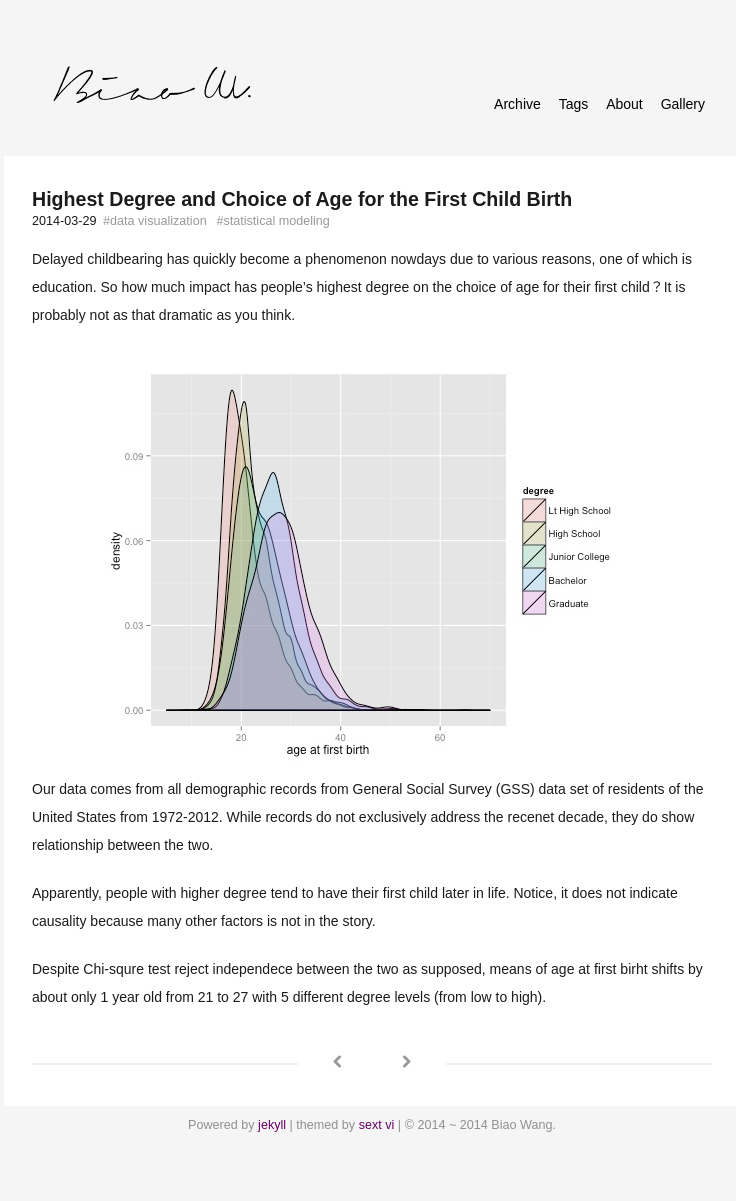
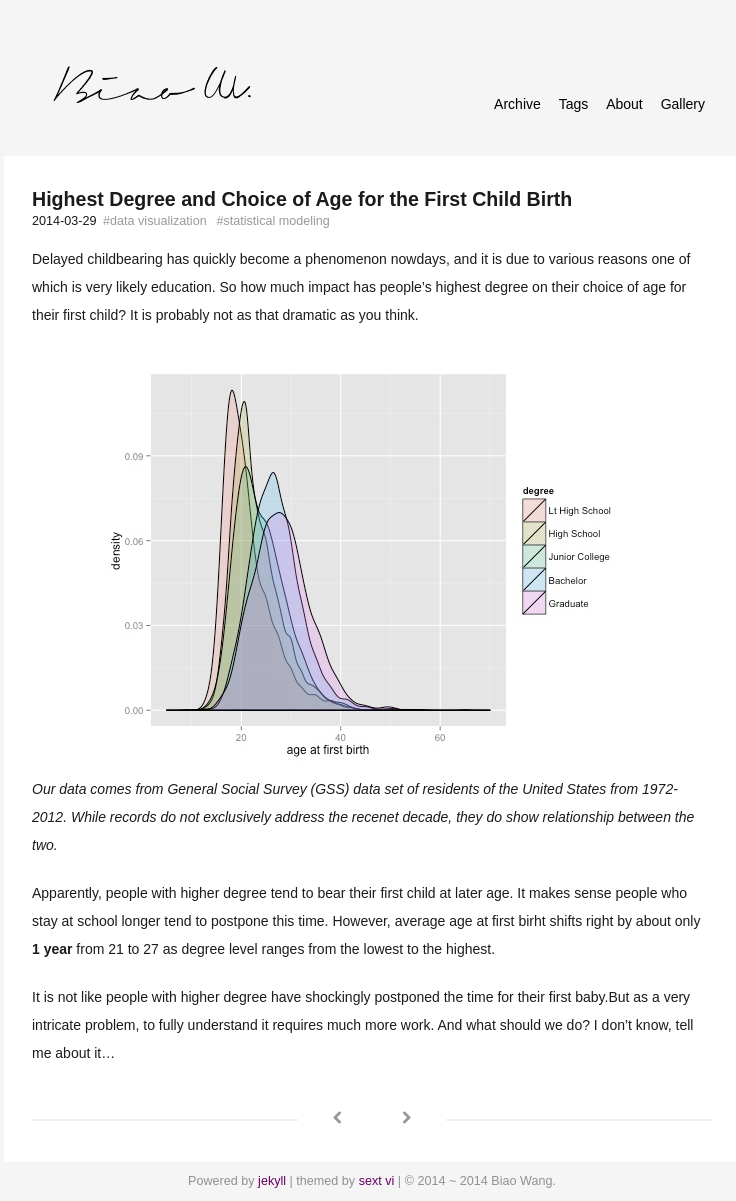
Before and after one commit to biaowww/biaowww.github.io, a Jekyll site: the page built from _posts/2014-03-29-degree-and-childbirth.md, in a window 1280 px wide. Shown: the whole page, without its empty margins (268-1004 px from the left). Built offline with Jekyll 4.4.1, drawn with Linux system fonts in a browser that asks for light colours; some web fonts are replaced; Markdown is read by kramdown in place of the engine named in the settings; before the commit the page ends 1145 px from its top, so only the background shows below that.

Commit message:
Update some posts

```diff
--- a/_posts/2014-03-29-degree-and-childbirth.md
+++ b/_posts/2014-03-29-degree-and-childbirth.md
@@ -6,11 +6,11 @@ tags:
   - statistical modeling
 ---
 
-Delayed childbearing has quickly become a phenomenon nowdays due to various reasons, one of which is education. So how much impact has people's highest degree on the choice of age for their first child？It is probably not as that dramatic as you think.
+Delayed childbearing has quickly become a phenomenon nowdays, and it is due to various reasons one of which is very likely education. So how much impact has people's highest degree on their choice of age for their first child? It is probably not as that dramatic as you think.
 
 ![](/media/img/childbearing.jpg)
-Our data comes from all demographic records from General Social Survey (GSS) data set of residents of the United States from 1972-2012. While records do not exclusively address the recenet decade, they do show relationship between the two.
+*Our data comes from General Social Survey (GSS) data set of residents of the United States from 1972-2012. While records do not exclusively address the recenet decade, they do show relationship between the two.*
 
-Apparently, people with higher degree tend to have their first child later in life. Notice, it does not indicate causality because many other factors is not in the story.
+Apparently, people with higher degree tend to bear their first child at later age. It makes sense people who stay at school longer tend to postpone this time. However, average age at first birht shifts right by about only __1 year__ from 21 to 27 as degree level ranges from the lowest to the highest.
 
-Despite Chi-squre test reject independece between the two as supposed, means of age at first birht shifts by about only 1 year old from 21 to 27 with 5 different degree levels (from low to high).
+It is not like people with higher degree have shockingly postponed the time for their first baby.But as a very intricate problem, to fully understand it requires much more work. And what should we do? I don't know, tell me about it...
```
